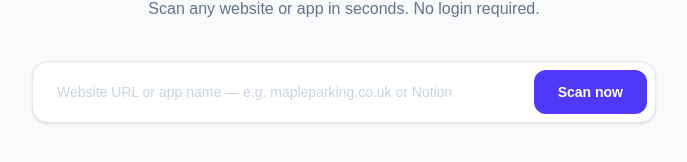
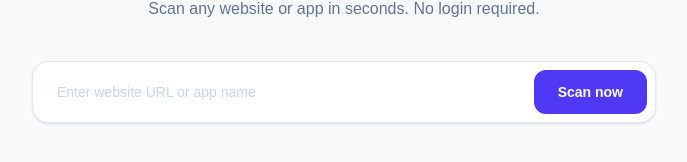
Before and after one commit to dpopa77/dpopa04, a Next.js app: page / in a window 1280 px wide. Shown: the part 200-362 px from the top of the page, without its empty margins (296-983 px from the left). Built offline with nearby package versions, Linux system fonts and the light colour scheme.

Commit message:
Update placeholder text

```diff
--- a/app/page.tsx
+++ b/app/page.tsx
@@ -187,7 +187,7 @@ export default function Home() {
         <div className="bg-white border border-slate-200 rounded-2xl p-2 shadow-sm mb-10 flex gap-2">
           <input
             className="flex-1 px-4 py-3 text-sm text-slate-800 placeholder-slate-300 focus:outline-none bg-transparent"
-            placeholder="Website URL or app name — e.g. mapleparking.co.uk or Notion"
+            placeholder="Enter website URL or app name"
             value={url}
             onChange={e => setUrl(e.target.value)}
             onKeyDown={e => e.key === 'Enter' && handleScan()}
```
